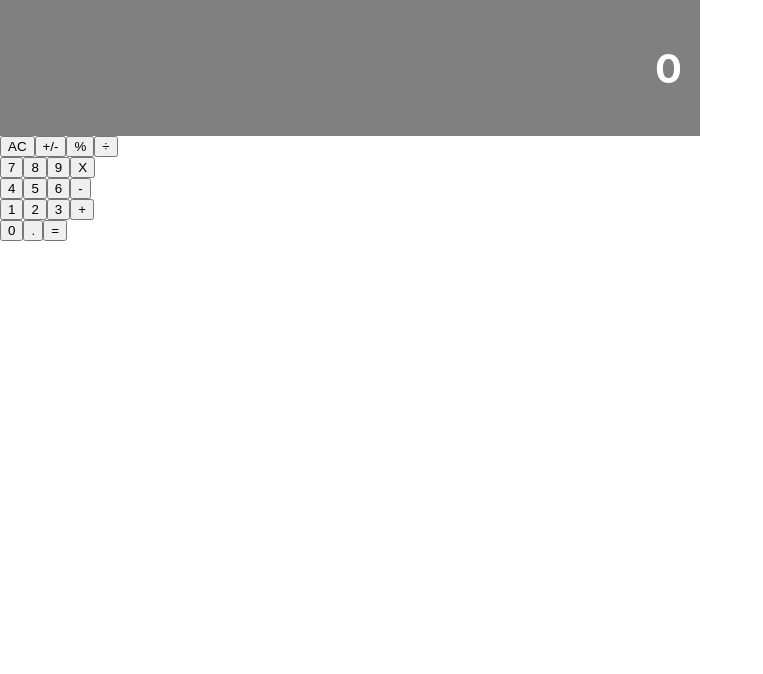
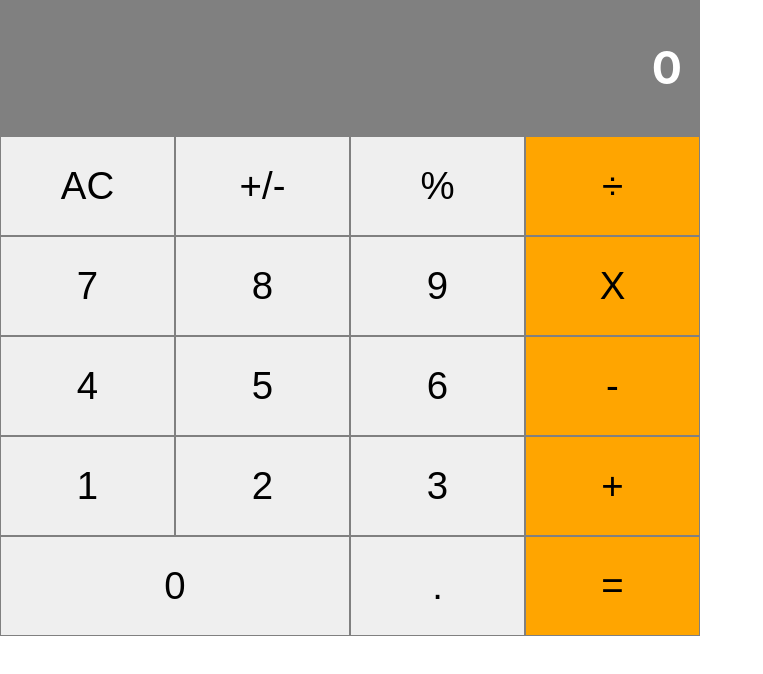
Before and after one commit to javitocor/calculator-React, a React (Create React App) app: page / in a window 1280 px wide. Shown: the top 674 px of the page, without its empty margins (0-763 px from the left). Built offline with nearby package versions, Linux system fonts and the light colour scheme.

Commit message:
style buttons

```diff
--- a/src/components/Button.js
+++ b/src/components/Button.js
@@ -2,14 +2,21 @@ import React from 'react';
 import PropTypes from 'prop-types';
 
 function Button(props) {
-  const { name } = props;
+  const { name, wide, color } = props;
+  const classButton = `button ${color === 'white' ? 'white' : 'orange'} ${wide ? 'double' : ''}`;
   return (
-    <button type="button">{name}</button>
+    <button type="button" className={classButton}>{name}</button>
   );
 }
 
+Button.defaultProps = {
+  color: 'orange',
+};
+
 Button.propTypes = {
   name: PropTypes.string.isRequired,
+  color: PropTypes.string,
+  wide: PropTypes.bool.isRequired,
 };
 
 export default Button;
--- a/src/components/ButtonPanel.js
+++ b/src/components/ButtonPanel.js
@@ -13,7 +13,14 @@ function ButtonPanel() {
     <div className="buttonpanel">
       {symbols.map(symbol => (
         <div key={symbol} className="row">
-          {symbol.map(char => (<Button name={char} key={char} />))}
+          {symbol.map(char => (
+            <Button
+              name={char}
+              key={char}
+              color={!(char === '÷' || char === 'X' || char === '-' || char === '+' || char === '=') ? 'white' : ''}
+              wide={(char === '0')}
+            />
+          ))}
         </div>
       ))}
     </div>
--- a/src/index.css
+++ b/src/index.css
@@ -41,12 +41,35 @@ code {
   color: white;
   height: 100px;
   font-weight: bold;
-  font-size: 2.5rem;
+  font-size: 2.8rem;
   padding: 18px;
 }
 
-.buttonpanel {}
+.button {
+  width: 25%;
+  color: black;
+  border: 1px solid gray;
+  font-size: 2.4rem;
+  cursor: pointer;
+}
+
+.button:hover {
+  background-color: rgb(65, 59, 59);
+}
+
+.double {
+  width: 50%;
+}
+
+.orange {
+  background-color: orange;
+}
+
+.orange:hover {
+  background-color: orangered;
+}
 
 .row {
   display: flex;
+  height: 100px;
 }
```
